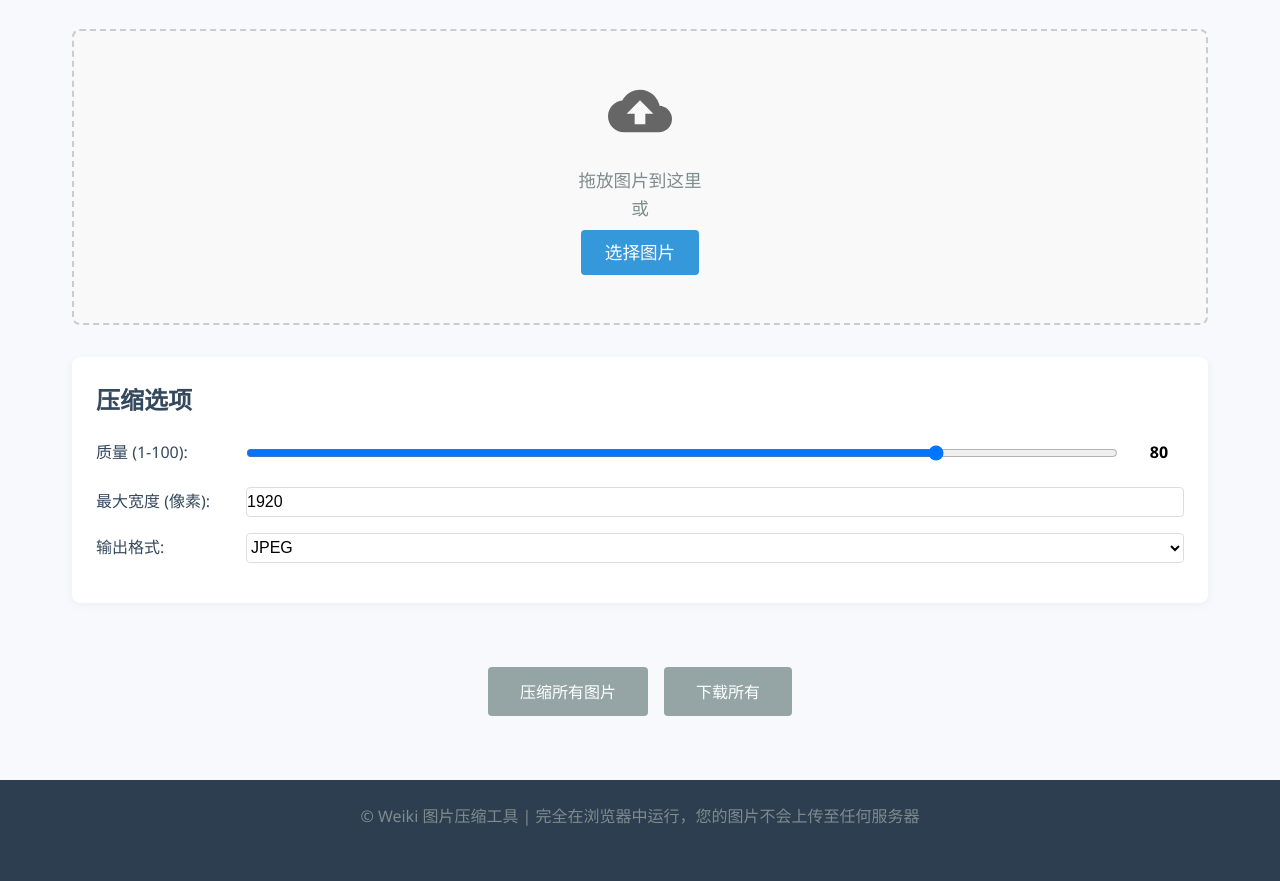
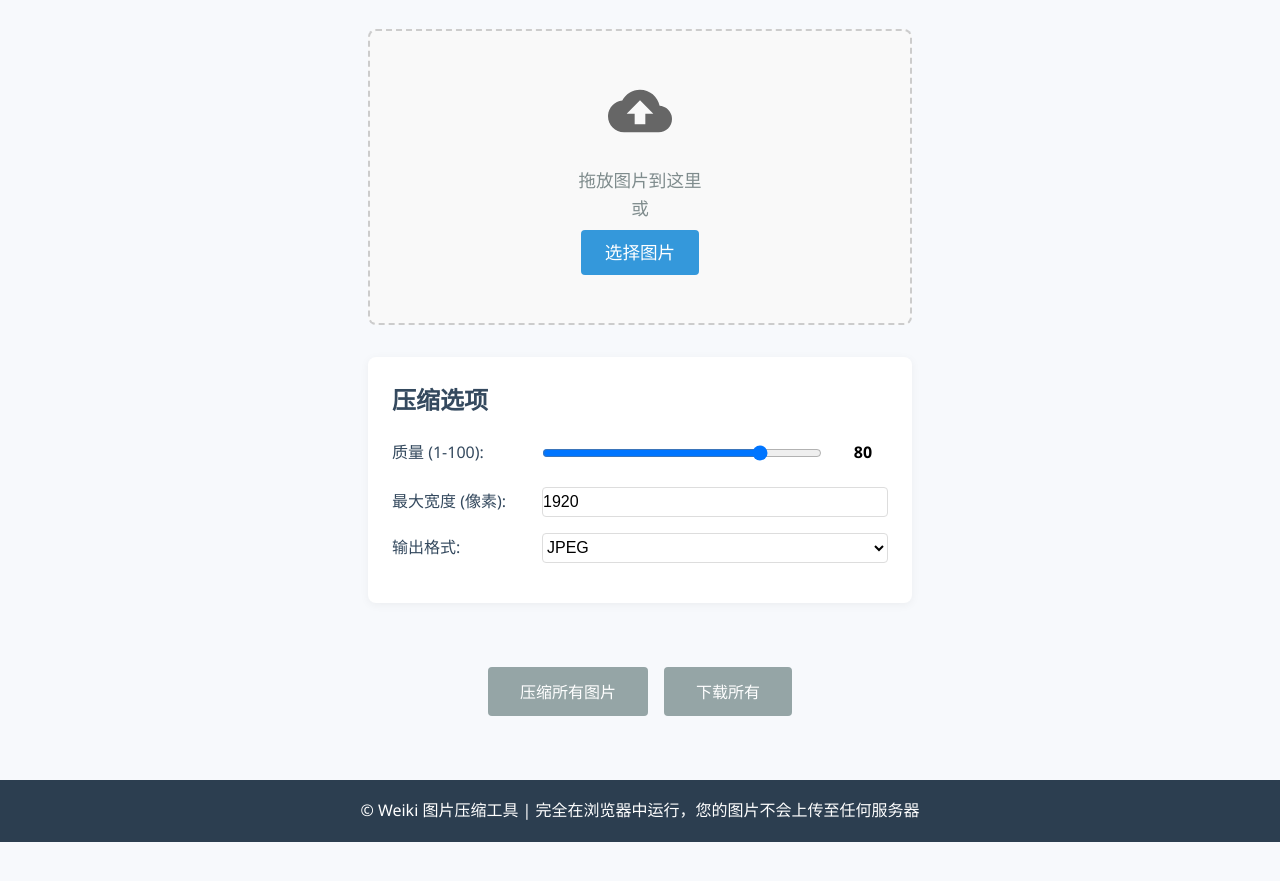
Before and after one commit to Weiki886/image-compressor, a plain HTML site: page index.html in a window 1280 px wide. Shown: the part 141-1022 px from the top of the page. After the commit the page ends 983 px from the top, so only its background shows below. Drawn offline with Linux system fonts and the light colour scheme.

Commit message:
[Optimization] Optimize page

```diff
--- a/index.html
+++ b/index.html
@@ -58,8 +58,10 @@
         </div>
     </div>
 
-    <footer>
-        <p>© Weiki 图片压缩工具 | 完全在浏览器中运行，您的图片不会上传至任何服务器</p>
+    <footer class="footer">
+        <div style="max-width: 1000px; margin: 0 auto;">
+            © Weiki 图片压缩工具 | 完全在浏览器中运行，您的图片不会上传至任何服务器
+        </div>
     </footer>
 
     <script src="script.js"></script>
--- a/styles.css
+++ b/styles.css
@@ -9,12 +9,16 @@ body {
     background-color: #f7f9fc;
     color: #333;
     line-height: 1.6;
+    display: flex;
+    flex-direction: column;
+    min-height: 100vh;
 }
 
 .container {
     max-width: 1200px;
     margin: 0 auto;
     padding: 2rem;
+    flex: 1 0 auto;
 }
 
 h1 {
@@ -252,11 +256,18 @@ p {
     cursor: not-allowed;
 }
 
-footer {
-    text-align: center;
-    padding: 1.5rem;
+.footer {
+    position: relative;
+    width: 100%;
     background-color: #2c3e50;
     color: white;
+    text-align: center;
+    padding: 18px 0;
+    font-size: 16px;
+    margin-top: auto;
+    left: 0;
+    box-sizing: border-box;
+    flex-shrink: 0;
 }
 
 @media (max-width: 768px) {
```
